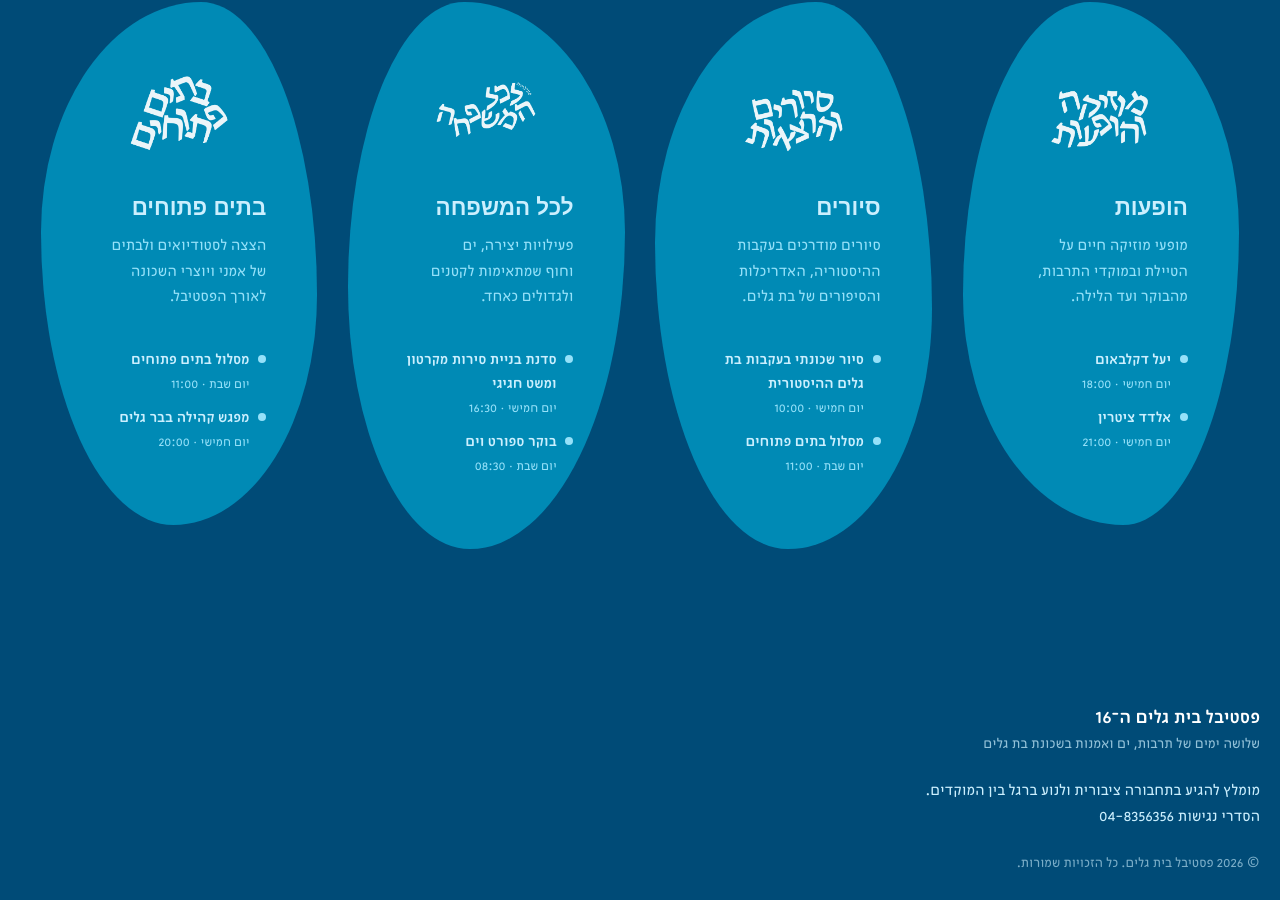
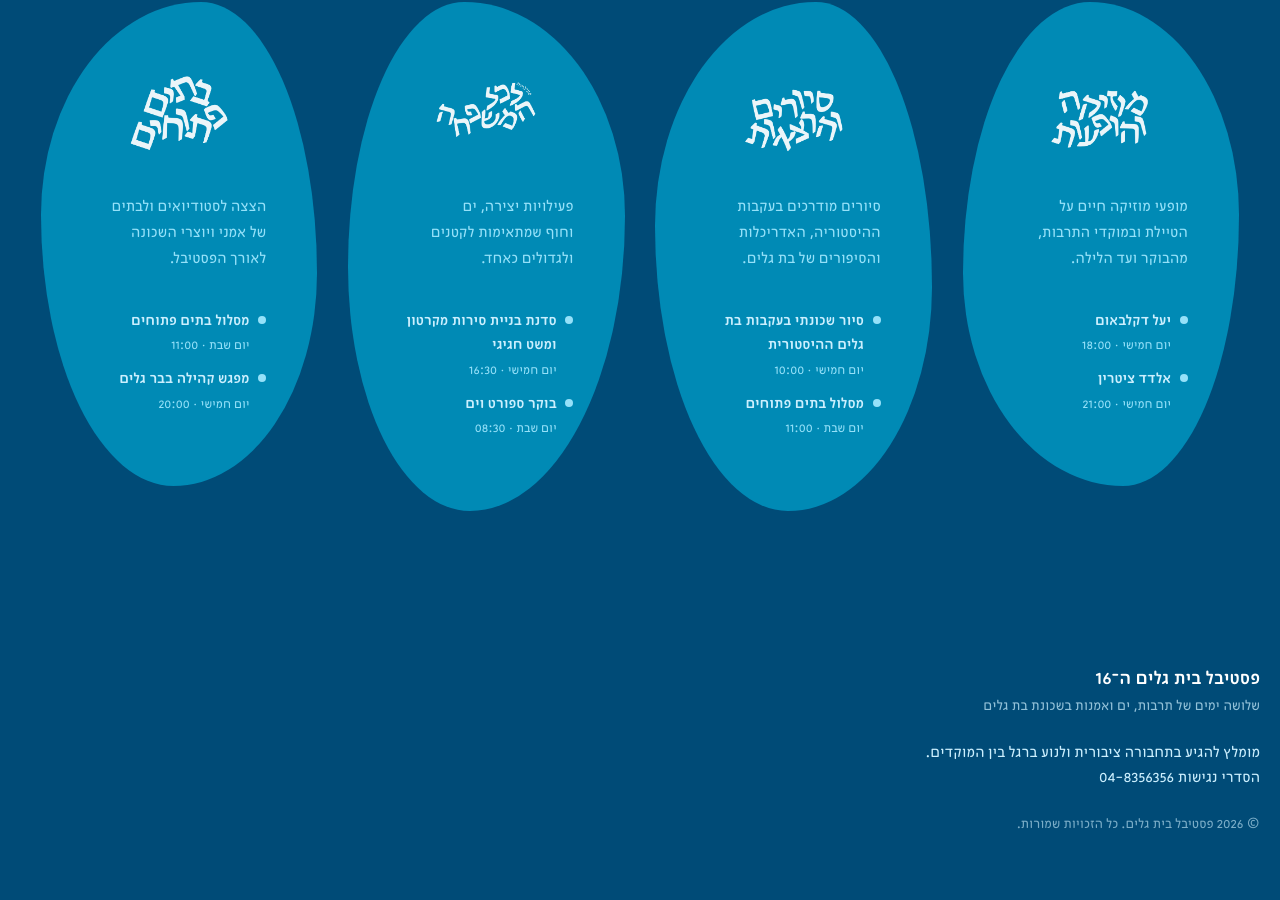
Before and after one commit to amitzadik/beitgalim16, a Next.js app: page / in a window 1280 px wide. Shown: the part 3733-4633 px from the top of the page. After the commit the page ends 4594 px from the top, so only its background shows below. Built offline with nearby package versions, Linux system fonts and the light colour scheme; a web font is replaced by a local one.

Commit message:
Remove category titles from program bubbles

```diff
--- a/src/components/ProgramCategories/ProgramCategories.tsx
+++ b/src/components/ProgramCategories/ProgramCategories.tsx
@@ -29,7 +29,6 @@ export default function ProgramCategories() {
                   />
                 </div>
 
-                <h3 className={styles.title}>{category.title}</h3>
                 <p className={styles.description}>{category.description}</p>
 
                 <div className={styles.examples}>
```
